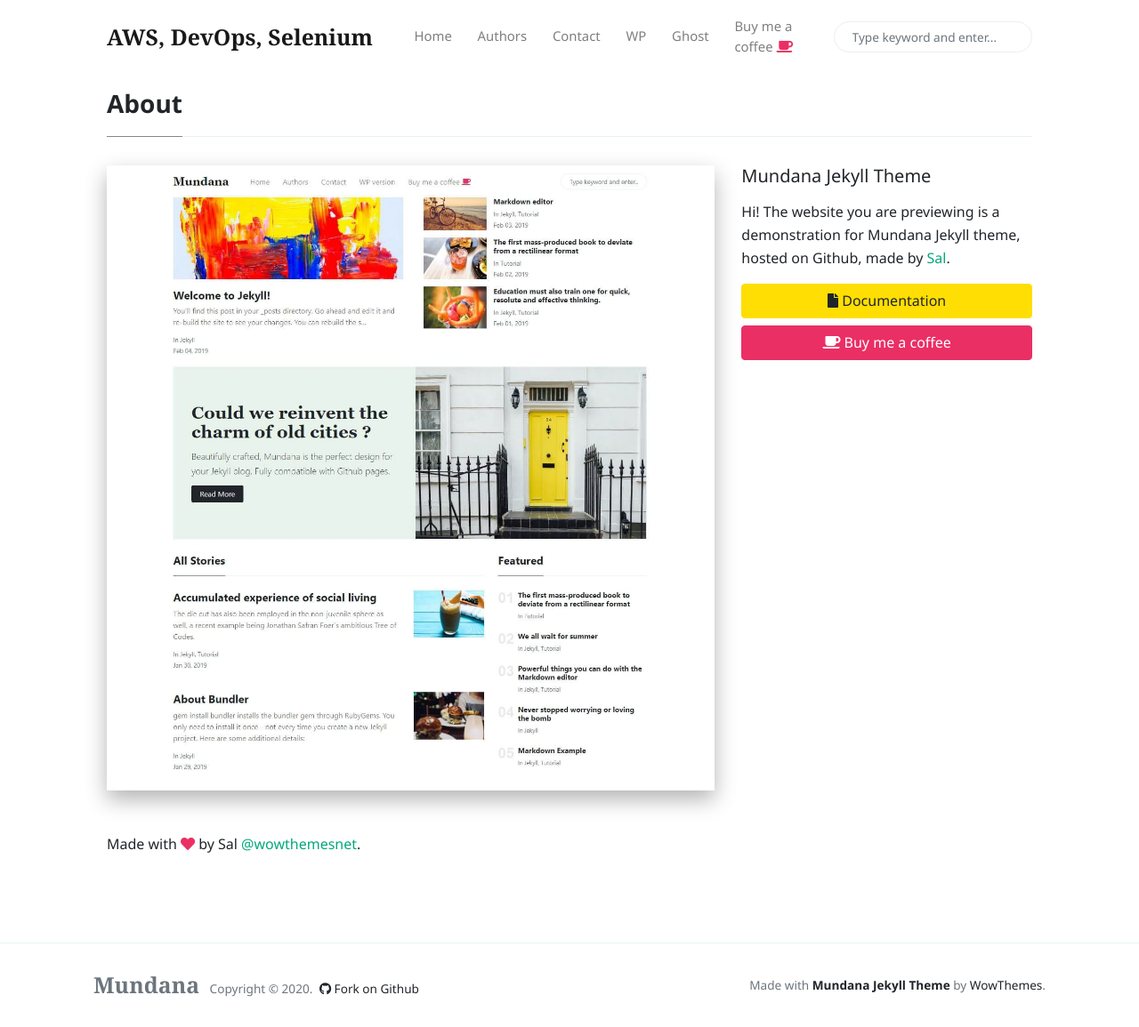
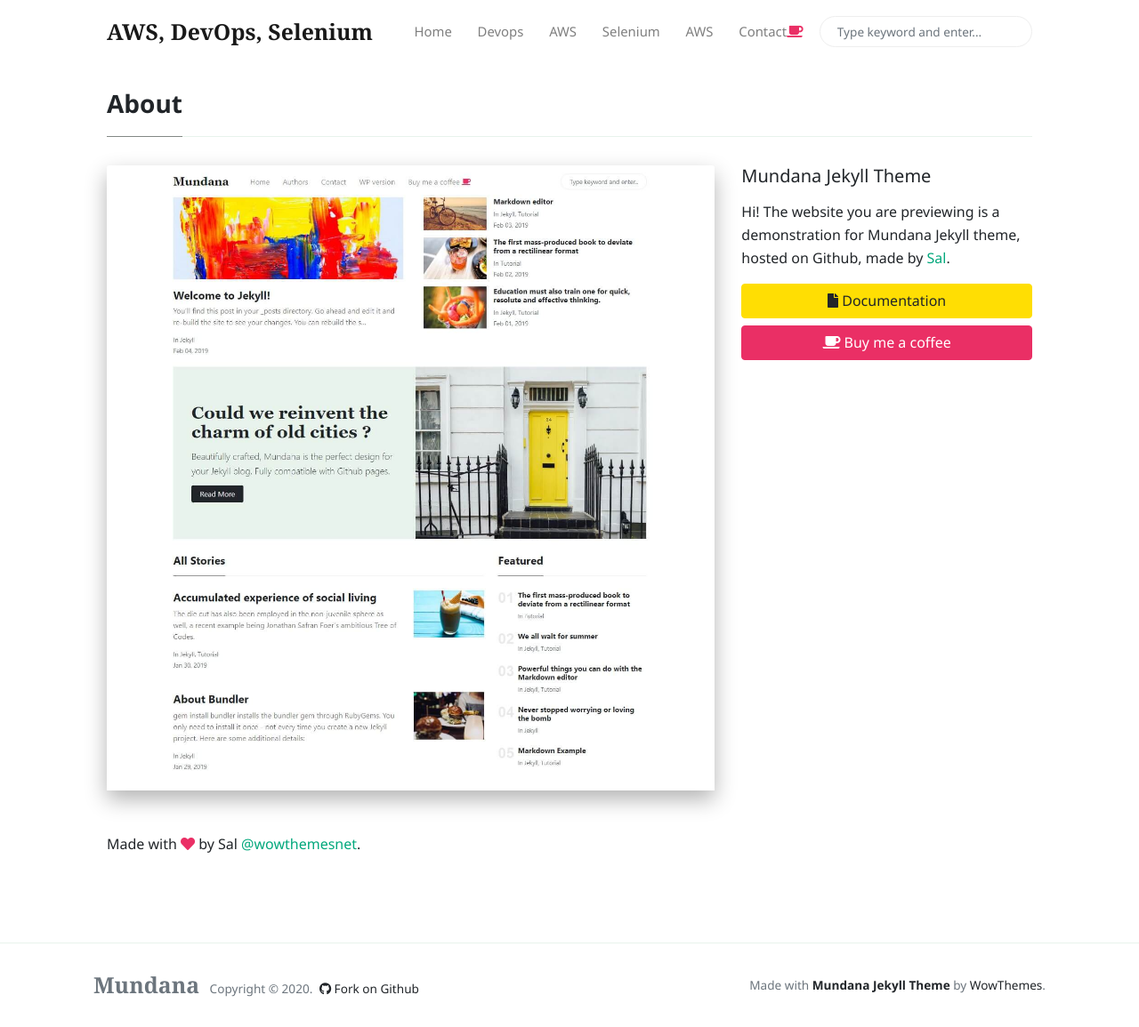
Before and after one commit to mohan-balakrishnan/sync2techold, a Jekyll site: the page built from _pages/about.md, in a window 1280 px wide and 1155 px high. Shown: the whole window at 89% size. Built offline with Jekyll 4.4.1, drawn with Linux system fonts in a browser that asks for light colours; nearby versions of some CDN libraries; comment, search, counter and statistics services are not loaded.

Commit message:
Update menu-header.html

```diff
--- a/_includes/menu-header.html
+++ b/_includes/menu-header.html
@@ -4,17 +4,17 @@
 <a class="nav-link" href="{{site.baseurl}}/index.html">Home</a>
 </li>
 <li class="nav-item">
-<a class="nav-link" href="{{site.baseurl}}/authors-list.html">Authors</a>
+<a class="nav-link" href="{{site.baseurl}}/authors-list.html">Devops</a>
 </li>
 <li class="nav-item">
-<a class="nav-link" href="{{site.baseurl}}/contact.html">Contact</a>
+<a class="nav-link" href="{{site.baseurl}}/contact.html">AWS</a>
 </li>
 <li class="nav-item">
-<a target="_blank" class="nav-link" href="https://www.wowthemes.net/themes/mundana-wordpress/">WP</a>
+<a target="_blank" class="nav-link" href="#">Selenium</a>
 </li>
 <li class="nav-item">
-<a target="_blank" class="nav-link" href="https://www.wowthemes.net/themes/mundana-ghost/">Ghost</a>
+<a target="_blank" class="nav-link" href="#">AWS</a>
 </li>
 <li class="nav-item">
-<a target="_blank" class="nav-link" href="https://www.wowthemes.net/donate/">Buy me a coffee <i class="fa fa-coffee text-danger"></i></a>
+<a target="_blank" class="nav-link" href="#">Contact<i class="fa fa-coffee text-danger"></i></a>
 </li>
```
